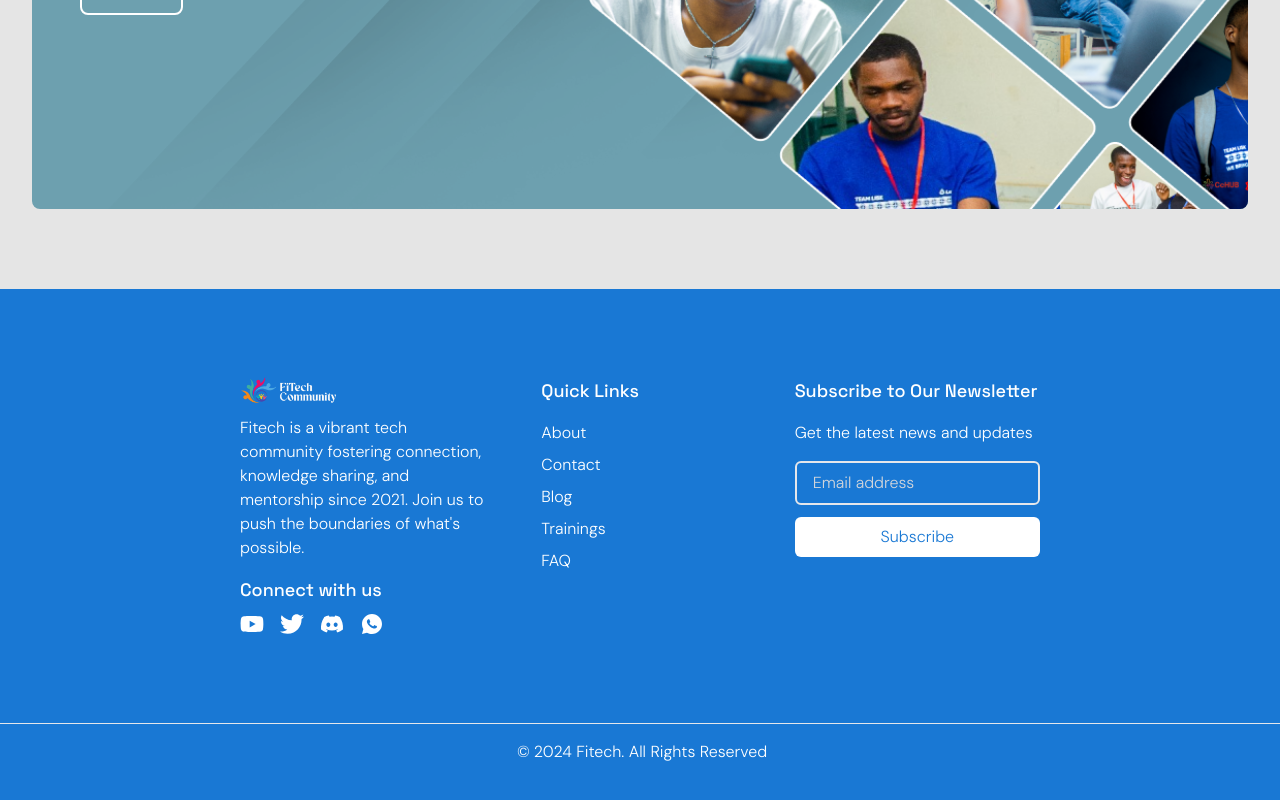
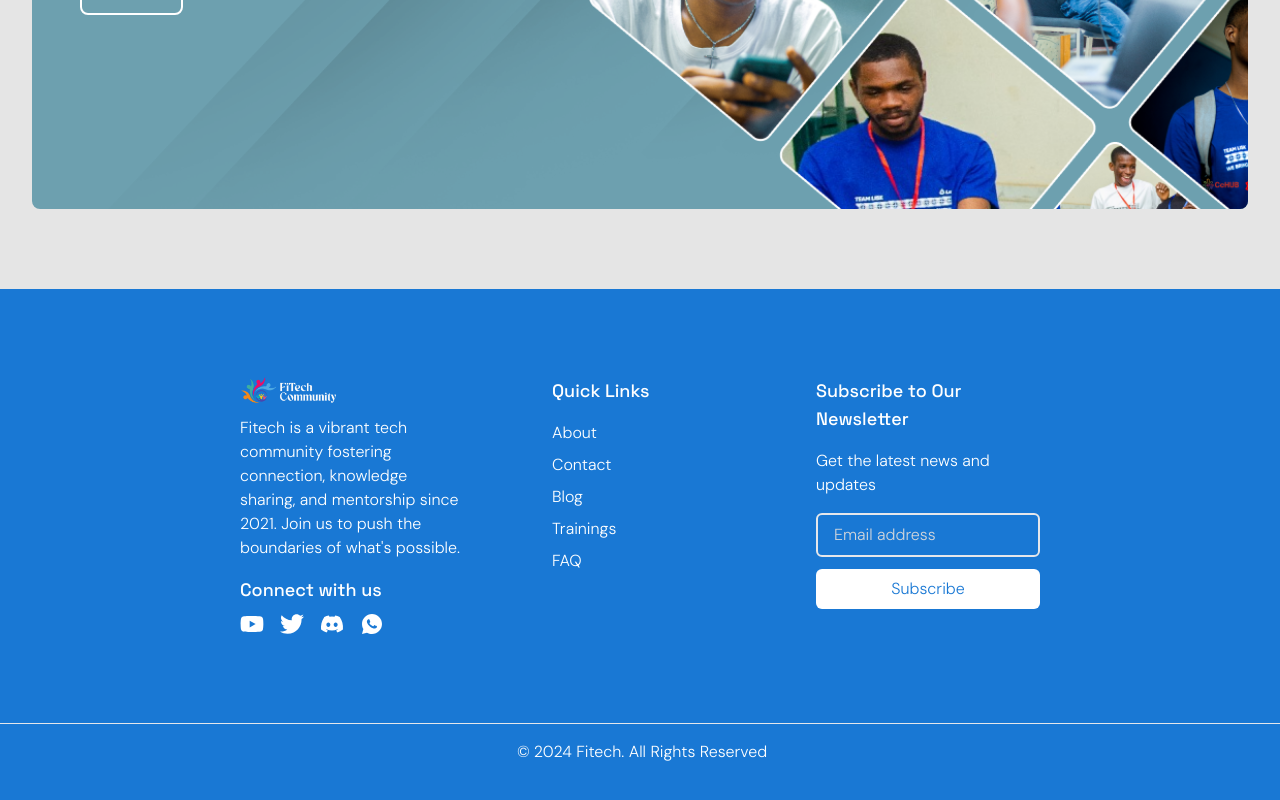
Before and after one commit to React-Community-Kaduna/fitech_website, a React (Vite) app: page / in a window 1280 px wide. Shown: the part 3213-4013 px from the top of the page. Built offline with nearby package versions, Linux system fonts and the light colour scheme.

Commit message:
Added paddong in the footer

```diff
--- a/src/Components/Footer.jsx
+++ b/src/Components/Footer.jsx
@@ -9,7 +9,7 @@ function Footer() {
   return (
     <footer className="w-full md:h-[3/4] bg-[#1978D4] py-6 mt-10 flex flex-col justify-center">
       <div className="md:py-16 md:px-12 mx-auto px-4 sm:px-6 lg:px-8 flex flex-col justify-center">
-        <div className="md:h-[250px] md:w-[800px] mx-auto grid grid-cols-1 sm:grid-cols-2 lg:grid-cols-3 gap-8 text-white">
+        <div className="md:h-[250px] md:w-[800px] mx-auto grid grid-cols-1 sm:grid-cols-2 lg:grid-cols-3 gap-16 text-white">
           {/* Logo and About Section */}
           <div>
             <img
```
